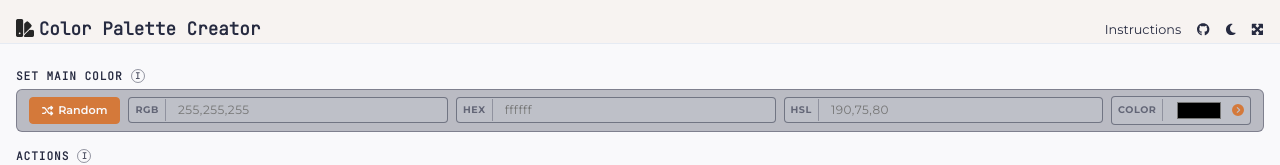
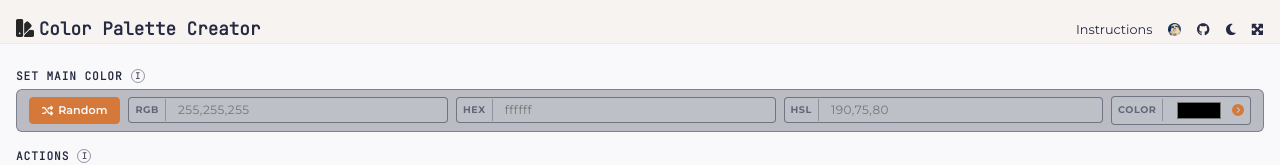
Before and after one commit to rogerio-romao/pallete-creator, a Vue app: page / in a window 1280 px wide. Shown: the top 165 px of the page. Built offline with nearby package versions, Linux system fonts and the light colour scheme.

Commit message:
feat: add developer avatar link and style adjustments in SiteHeader

```diff
--- a/src/components/SiteHeader.vue
+++ b/src/components/SiteHeader.vue
@@ -22,6 +22,17 @@ and open the instructions modal.
                         @click="emit('openInstructionsModal')"
                         >Instructions</li
                     >
+                    <!-- dev website -->
+                    <li data-tooltip="Visit developer's website">
+                        <a
+                            href="https://rogerioromao.dev"
+                            target="_blank"
+                            rel="noopener noreferrer"
+                            aria-label="Visit developer's website"
+                        >
+                            <img src="../assets/rogerio_avatar.jpg" alt="Developer avatar" class="avatar-icon" />
+                        </a>
+                    </li>
                     <!-- github link -->
                     <li data-tooltip="Star this repo">
                         <a
--- a/src/style/app.css
+++ b/src/style/app.css
@@ -391,6 +391,14 @@ nav {
 
             & a {
                 color: inherit;
+            }
+
+            & .avatar-icon {
+                inline-size: 1em;
+                block-size: 1em;
+                border-radius: 50%;
+                object-fit: cover;
+                display: block;
             }
 
             border-radius: 0;
```
Also changed, not shown: src/assets/rogerio_avatar.jpg (added), 1 other file (tests, documents, lock files or other folders).
